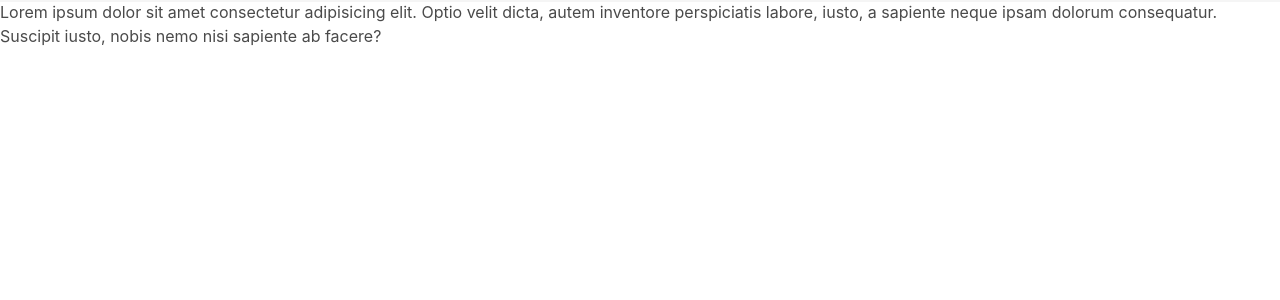
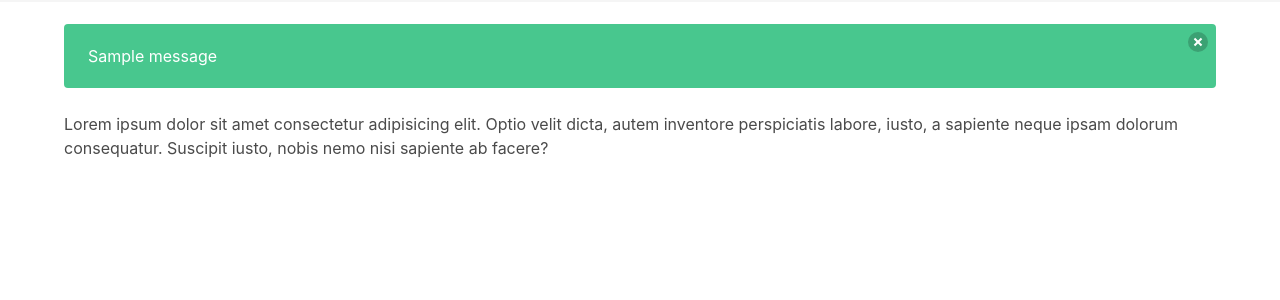
Before and after one commit to sanjay-swain/learnet, a Django app: page / in a window 1280 px wide. Shown: the part 56-356 px from the top of the page. Run offline with Django 3.2, Linux system fonts and the light colour scheme; tables that the repository leaves empty hold one stand-in row (values such as "Sample post"); one stand-in notice (Sample message) is shown; some libraries are stand-ins or nearby versions.

Commit message:
Better message showing system

```diff
--- a/templates/home.html
+++ b/templates/home.html
@@ -1,5 +1,19 @@
 {% extends 'base.html' %}
 
 {% block content %}
-<div>Lorem ipsum dolor sit amet consectetur adipisicing elit. Optio velit dicta, autem inventore perspiciatis labore, iusto, a sapiente neque ipsam dolorum consequatur. Suscipit iusto, nobis nemo nisi sapiente ab facere?</div>
+<div class="container mt-5">
+	{% if messages %}
+		<div class="notification is-success">
+			<button class="delete"></button>
+			{% for message in messages %}
+				<p>
+					{% if message.level == DEFAULT_MESSAGE_LEVELS.SUCCESS %}
+						{{ message }}
+					{% endif %}
+				</p>
+			{% endfor %}
+		</div>
+	{% endif %}
+	<div>Lorem ipsum dolor sit amet consectetur adipisicing elit. Optio velit dicta, autem inventore perspiciatis labore, iusto, a sapiente neque ipsam dolorum consequatur. Suscipit iusto, nobis nemo nisi sapiente ab facere?</div>
+</div>
 {% endblock content %}
--- a/templates/registration/login.html
+++ b/templates/registration/login.html
@@ -13,7 +13,11 @@
         <div class="notification is-danger">
           <button class="delete"></button>
           {% for message in messages %}
-            <p>{{message}}</p>
+            <p>
+              {% if message.level == DEFAULT_MESSAGE_LEVELS.ERROR %}
+                {{ message }}
+              {% endif %}
+            </p>
           {% endfor %}
         </div>
         {% endif %}
```
